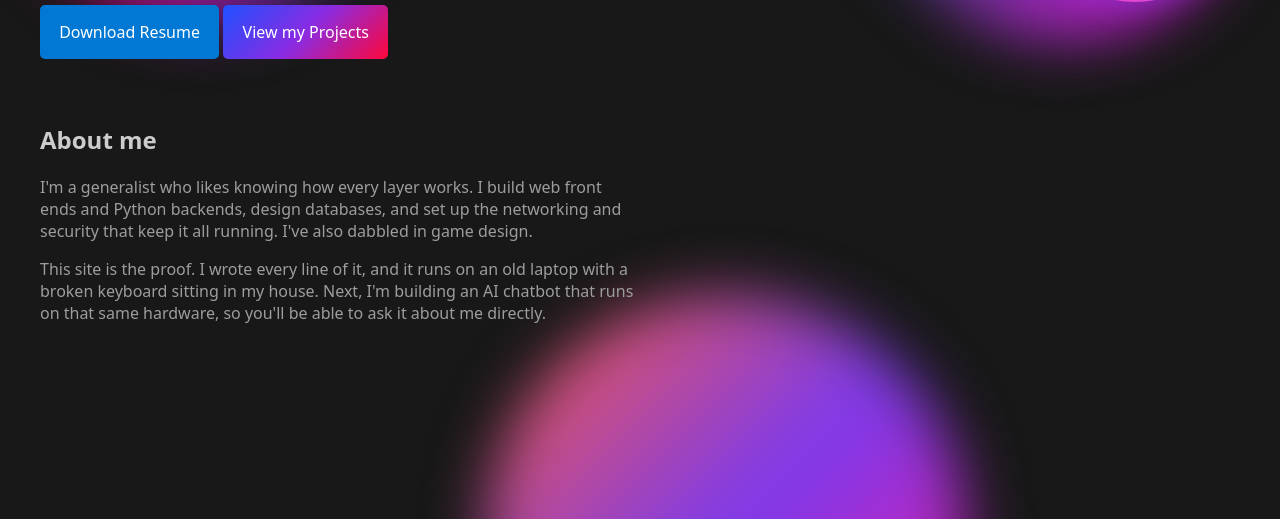
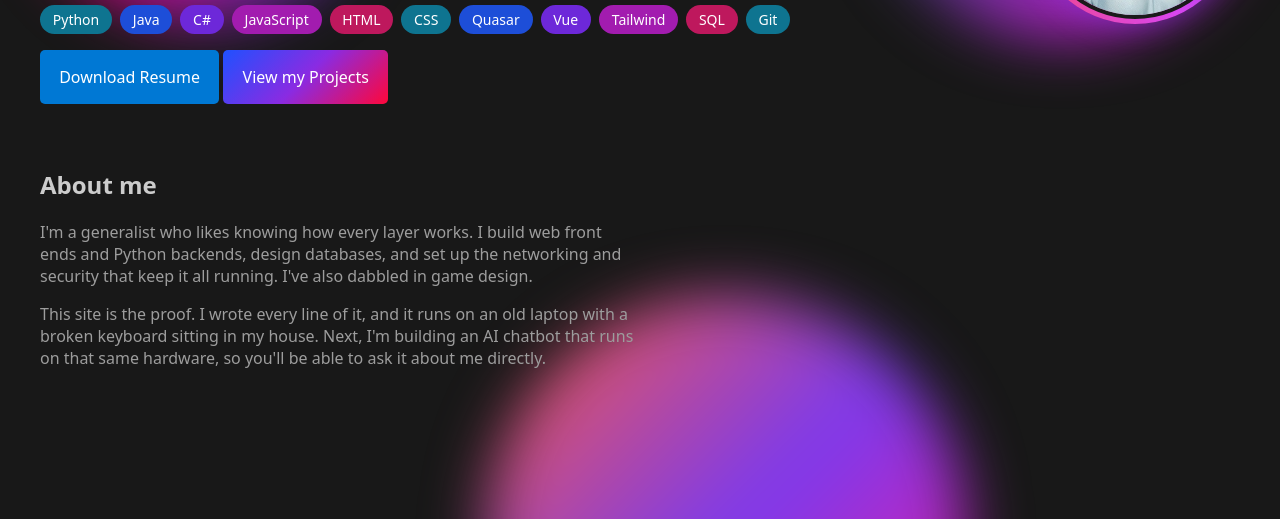
Before and after one commit to MackMusial/mackmusial.com, a plain HTML site: page index.html in a window 1280 px wide. Shown: the part 281-800 px from the top of the page. Drawn offline with Linux system fonts and the light colour scheme.

Commit message:
Add skills section to homepage with styling for pill-shaped list items

```diff
--- a/index.html
+++ b/index.html
@@ -18,6 +18,19 @@
                 <p class="hero-intro">Hey there! I'm </p>
                 <h1>Mack <br> Musial</h1>
                 <p class="hero-tagline">Web, backend, databases, networking, security, and AI</p>
+                <ul class="skills">
+                    <li>Python</li>
+                    <li>Java</li>
+                    <li>C#</li>
+                    <li>JavaScript</li>
+                    <li>HTML</li>
+                    <li>CSS</li>
+                    <li>Quasar</li>
+                    <li>Vue</li>
+                    <li>Tailwind</li>
+                    <li>SQL</li>
+                    <li>Git</li>
+                </ul>
                 <div>
                     <a class="resume-link" href="assets/Mack_Musial_resume.pdf" target="_blank">Download Resume</a>
                     <a class="project-link" href="projects.html">View my Projects</a>
--- a/styles.css
+++ b/styles.css
@@ -124,6 +124,28 @@ p {
     align-items: center;
 }
 
+.skills {
+    list-style: none;
+    padding: 0;
+    display: flex;
+    gap: 0.5rem;
+    flex-wrap: wrap;
+}
+
+.skills li {
+    background-color: var(--surface-color);
+    color: var(--button-text-color);
+    padding: .3rem 0.8rem;
+    border-radius: 999px; /* Fully rounded pill shape */
+    font-size: 0.875rem;
+}
+
+.skills li:nth-child(5n+1) { background: #0e7490;}
+.skills li:nth-child(5n+2) { background: #1d4ed8;}
+.skills li:nth-child(5n+3) { background: #6d28d9;}
+.skills li:nth-child(5n+4) { background: #a21caf;}
+.skills li:nth-child(5n+5) { background: #be185d;}
+
 .glows {
     position: absolute;
     inset: 0;
```
Also changed, not shown: 1 other file.
